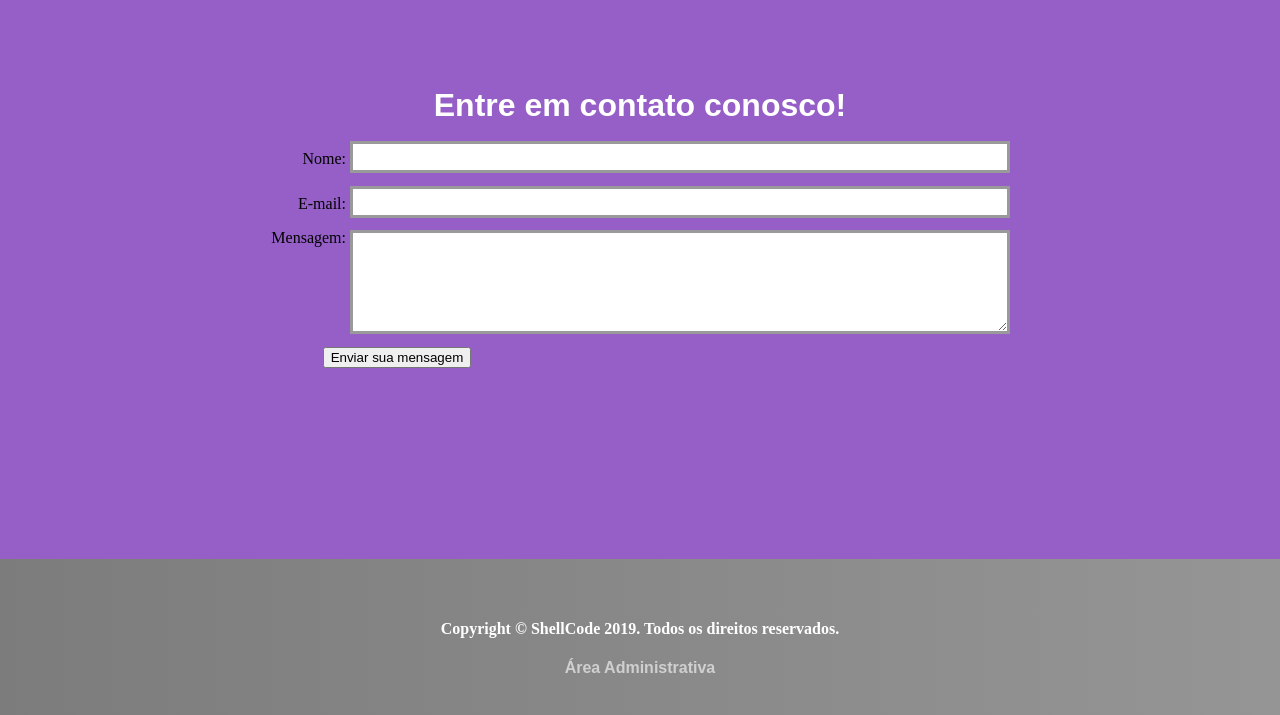
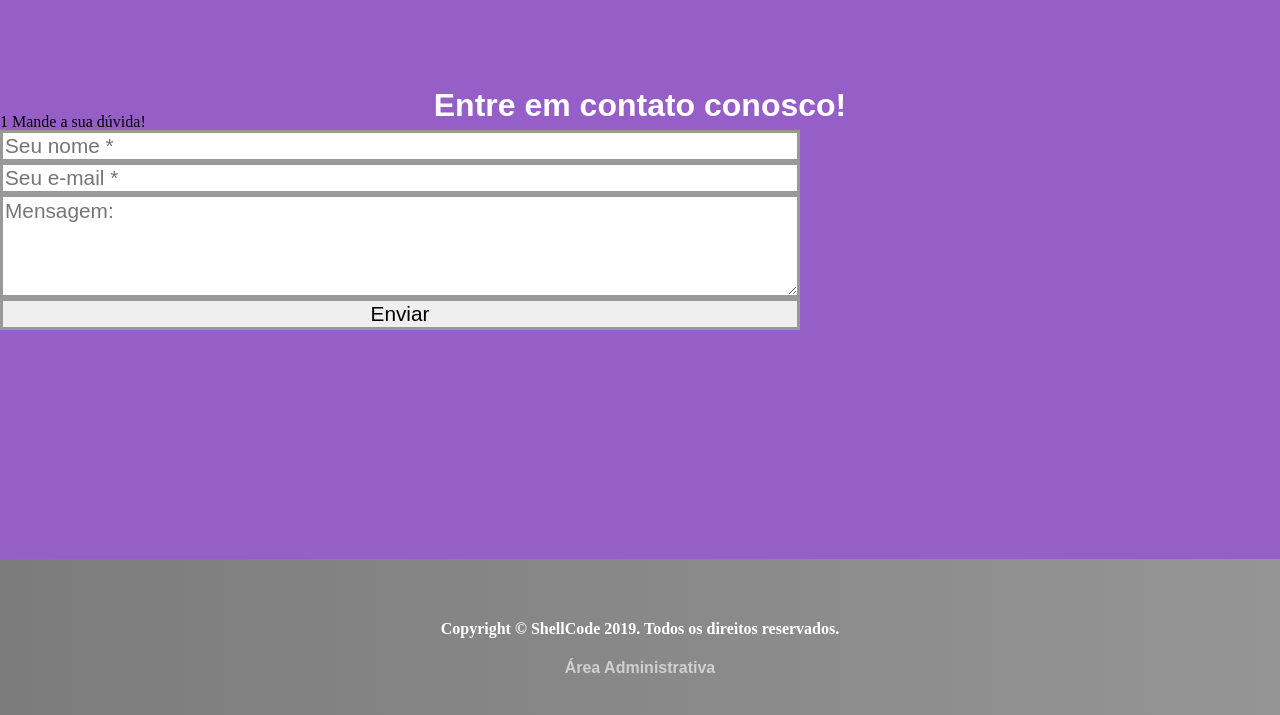
Before and after one commit to EdsonMeloR/Projeto-Web, a PHP site: page / in a window 1280 px wide. Shown: the part 5741-6456 px from the top of the page. Run offline with PHP 8.4, Linux system fonts and the light colour scheme; some libraries are stand-ins or nearby versions.

Commit message:
Inserindo formulário - HTML/CSS

```diff
--- a/css/style.css
+++ b/css/style.css
@@ -130,7 +130,7 @@ img
     .conteudo5{background: rgb(223, 223, 223); height: 40vh;}
 
     /* Sexto - Contato */
-    .conteudo6{background: rgb(223, 223, 223) height: 60vh;}
+    .conteudo6{background: rgb(223, 223, 223); height: 60vh;}
 
     /* ============================================================================================================================================= */
 
@@ -222,7 +222,7 @@ img
     /* ============================================================================================================================================= */
 
     /* Centralizando o formulário no meio */
-    form
+    /* form
     {
         margin: 0 auto;
         width: 400px;
@@ -232,7 +232,7 @@ img
     }
 
     /*Espaçamento entre os formulários*/
-    form div + div
+    /* form div + div
     {
         margin-top: 0.8em;
     }
@@ -249,10 +249,12 @@ img
     {
         /* Para certificar-se que todos os campos de texto têm as mesmas configurações de fonte. Por padrão, textareas ter uma fonte monospace*/
         font: 1.3em arial;
+
         /* Para dar o mesmo tamanho a todos os campo de texto */
-        width: 660px;
+        width: 800px;
         -moz-box-sizing: border-box;
         box-sizing: border-box;
+
         /* Para harmonizar o look & feel das bordas nos campos de texto*/
         border: 3px solid #999;
     }
@@ -277,7 +279,117 @@ img
     {
         /* Esta margem extra representa aproximadamente o mesmo espaço que o espaço entre as labels e os seus campos de texto*/
         margin-left: 5em;
+    } */
+
+
+    /* Formulário - Geral */
+    .form-style-5
+    {
+        max-width: 500px;
+        padding: 10px 20px;
+        background: #f4f7f8;
+        margin: 10px auto;
+        padding: 20px;
+        background: #f4f7f8;
+        border-radius: 8px;
+        font-family: Georgia, "Times New Roman", Times, serif;
     }
+
+    .form-style-5 fieldset
+    {
+        border: none;
+    }
+
+    .form-style-5 legend
+    {
+        font-size: 1.4em;
+        margin-bottom: 10px;
+    }
+    .form-style-5 label
+    {
+        display: block;
+        margin-bottom: 8px;
+    }
+
+/* Pré-definições de tamanho, cores, detalhes do formulário no geral. */
+.form-style-5 input[type="text"],
+.form-style-5 input[type="email"],
+.form-style-5 input[type="time"],
+.form-style-5 textarea,
+.form-style-5 select
+{
+	font-family: Georgia, "Times New Roman", Times, serif;
+	border: none;
+    border-radius: 4px;
+    font-size: 15px;
+	margin: 0;
+    outline: 0;
+    padding: 10px;
+	width: 60%;
+	box-sizing: border-box;
+	-webkit-box-sizing: border-box;
+	-moz-box-sizing: border-box;
+	background-color: #e8eeef;
+	color:#8a97a0;
+	-webkit-box-shadow: 0 1px 0 rgba(0,0,0,0.03) inset;
+	box-shadow: 0 1px 0 rgba(0,0,0,0.03) inset;
+	margin-bottom: 30px;
+}
+
+/* Cor pré-definida para cada espaço a ser preenchido */
+.form-style-5 input[type="text"]:focus,
+.form-style-5 input[type="email"]:focus,
+.form-style-5 input[type="time"]:focus,
+.form-style-5 textarea:focus,
+.form-style-5 select:focus
+{
+	background: #dadada;
+}
+
+/* Formulário - Mande a sua dúvida */
+.form-style-5 .number
+{
+	background: #ffb000;
+	color: #fff;
+	height: 30px;
+	width: 30px;
+	display: inline-block;
+	font-size: 0.8em;
+	margin-right: 4px;
+	line-height: 30px;
+	text-align: center;
+	text-shadow: 0 1px 0 rgba(255,255,255,0.2);
+	border-radius: 15px 15px 15px 0px;
+}
+
+/* Botão Iniciar */
+.form-style-5 input[type="submit"],
+.form-style-5 input[type="button"]
+{
+	position: relative;
+	display: block;
+	padding: 19px 39px 18px 39px;
+	color: #FFF;
+	margin: 0 auto;
+	background: #ffb000;
+	font-size: 18px;
+	text-align: center;
+	font-style: normal;
+	width: 40%;
+	border: 1px solid #e69f07;
+	border-width: 1px 1px 3px;
+	margin-bottom: 10px;
+}
+.form-style-5 input[type="submit"]:hover,
+.form-style-5 input[type="button"]:hover
+{
+	background: #e69f07;
+}
+
+
+
+
+
 
 
 /* ! USANDO MEDIA QUERY NO SITE */
@@ -286,11 +398,6 @@ img
 
 @media screen and (min-width:1920px)
 {
-    body, html
-    {
-        width: 100%;
-        scroll-behavior: smooth;
-    }
 
 }
 
--- a/index.html
+++ b/index.html
@@ -55,13 +55,11 @@
     <section class="segunda parallax eltitulo" id="segunda">
         <h1>Q U E M  S O M O S</h1>
         <br>
-        <section class="conteudo1 eltexto">
-            <p>Excelência e confiabilidade em transportes</p>
-        </section>
     </section>
 
     <section class="conteudo2 eltexto">
-            <p>A Prosperity Log trabalha com diversos tipos de transportes</p>
+            <p>Fundada em 2011 por profissionais com larga experiência na modalidade de transporte rodoviário, para atuar no seguimento de transporte de cargas,
+                a Prosperity Log Transportes LTDA é uma empresa moderna e apta para atender plenamente as necessidades de sua empresa.</p>
 
     </section>
 
@@ -129,28 +127,19 @@
         <section class="quarta parallax eltitulo" id="sexta">
             <h1>C O N T A T O</h1>
             <br>
-            <form class="formulario">
-                <div>
-                    <label for="nome">Nome:</label>
-                    <input type="text" id="nome">
-                </div>
+            <div class="form-geral">
+                    <form>
+                        <fieldset>
+                            <legend><span class="number">1</span> <b>Mande a sua dúvida!</legend>
+                                <input type="text" name="field1" placeholder="Seu nome *">
+                                <input type="email" name="field2" placeholder="Seu e-mail *">
 
-                <div>
-                    <label for="email">E-mail:</label>
-                    <input type="email" id="email">
-                </div>
+                                <textarea name="field3" placeholder="Mensagem:"></textarea>
+                        </fieldset>
+                     <input type="submit" value="Enviar"/>
 
-                <div>
-                    <label for="msg">Mensagem:</label>
-                    <textarea id="msg"></textarea>
-                </div>
-
-                </div>
-                    <div class="btn">
-                    <button type="Enviar">Enviar sua mensagem</button>
-                </div>
-
-            </form>
+                    </form>
+            </div>
         </section>
 
         <section class="conteudo4 eltexto">
@@ -166,6 +155,7 @@
                 Copyright © ShellCode 2019. Todos os direitos reservados.
             </p>
             <p class="adm">Área Administrativa</p>
+            </footer>
 
     </main>
 </body>
```
